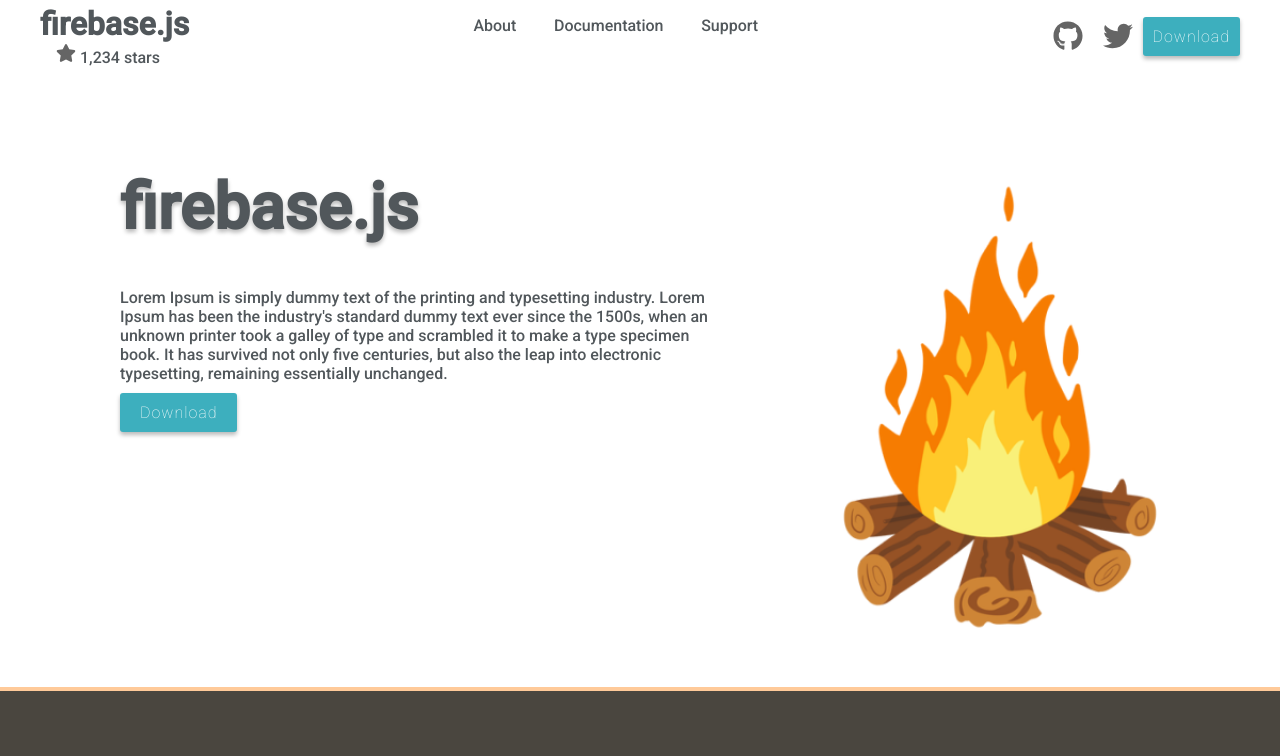
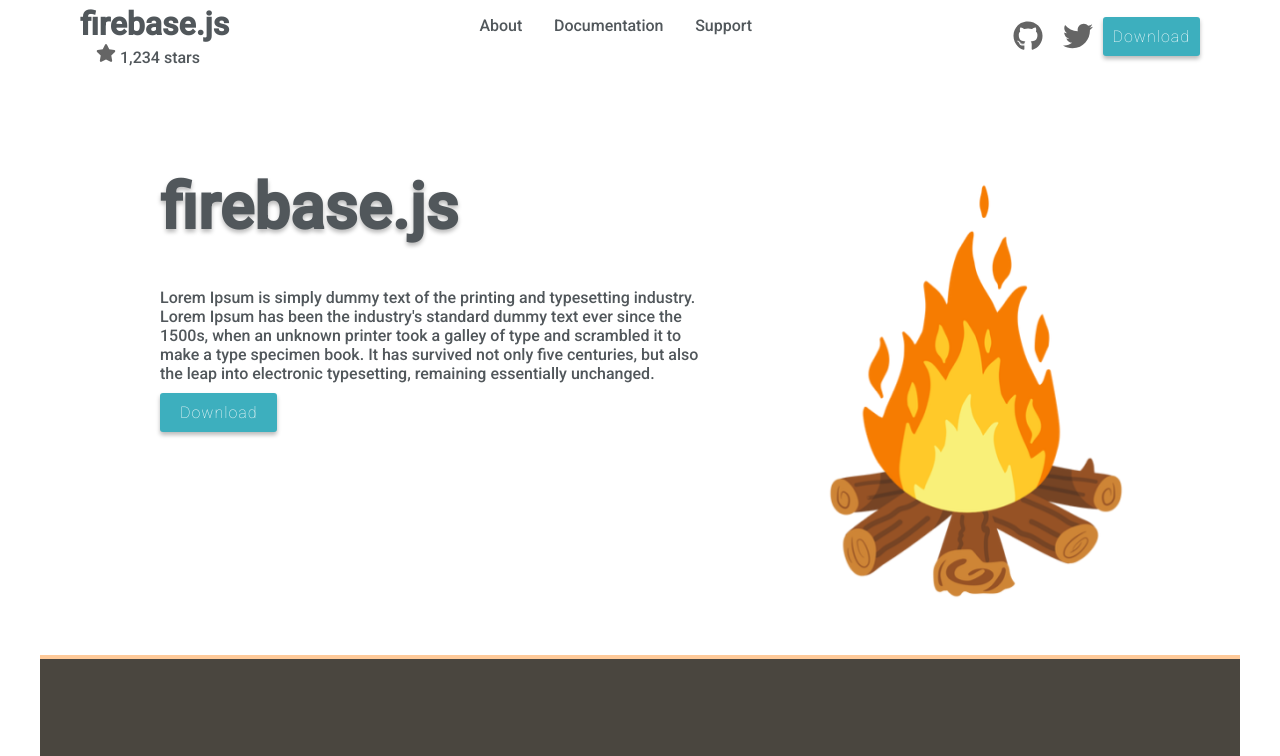
Before and after one commit to c-tregunna/Slack-Firebase-Challenge, a plain HTML site: page index.html in a window 1280 px wide. Shown: the top 756 px of the page. Drawn offline with Linux system fonts and the light colour scheme.

Commit message:
wrapper max-width

```diff
--- a/css/styles.css
+++ b/css/styles.css
@@ -8,6 +8,12 @@ body {
 	font-family: 'Roboto', sans-serif;
 	color: #51575B;
 	font-size: 1em;
+}
+
+.wrapper {
+	width: 100%;
+	max-width: 1200px;
+	margin: auto;
 }
 
 /* HEADINGS */
```
